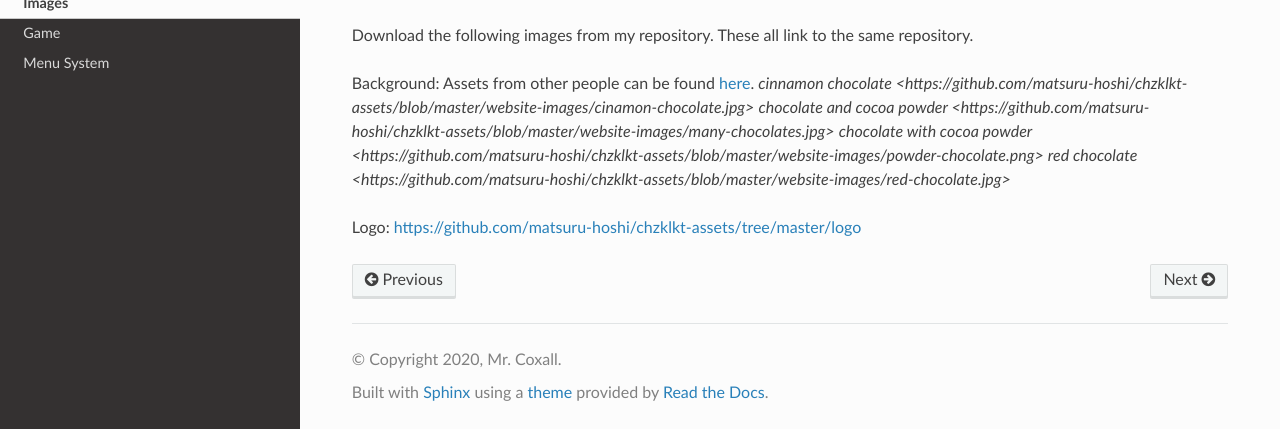
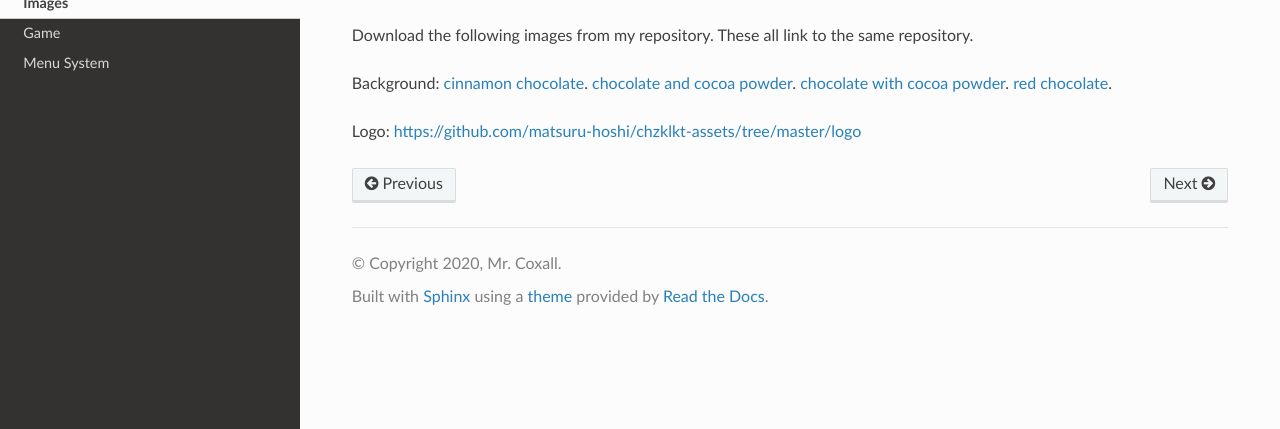
Before and after one commit to matsuru-hoshi/ICS3U-2019-Group11, a Sphinx documentation site: the page built from docs/image_bank/index.rst, in a window 1280 px wide and 900 px high, scrolled down 1305 px, cut to the strip 471-900 px from the top of the window. Built offline with Sphinx 7.4.7 and the Read the Docs theme 2.0.0, drawn with Linux system fonts in a browser that asks for light colours.

```diff
--- a/docs/image_bank/index.rst
+++ b/docs/image_bank/index.rst
@@ -47,11 +47,10 @@ Go to my github repository at the bottom for more variations.
 Download the following images from my repository. These all link to the same repository.
 
 Background:
-Assets from other people can be found `here <https://github.com/MotherTeresaHS/ICS3U-2019-Group0/tree/master/docs/image_bank>`_.
-`cinnamon chocolate <https://github.com/matsuru-hoshi/chzklkt-assets/blob/master/website-images/cinamon-chocolate.jpg>`
-`chocolate and cocoa powder <https://github.com/matsuru-hoshi/chzklkt-assets/blob/master/website-images/many-chocolates.jpg>`
-`chocolate with cocoa powder <https://github.com/matsuru-hoshi/chzklkt-assets/blob/master/website-images/powder-chocolate.png>`
-`red chocolate <https://github.com/matsuru-hoshi/chzklkt-assets/blob/master/website-images/red-chocolate.jpg>`
+`cinnamon chocolate <https://github.com/matsuru-hoshi/chzklkt-assets/blob/master/website-images/cinamon-chocolate.jpg>`_.
+`chocolate and cocoa powder <https://github.com/matsuru-hoshi/chzklkt-assets/blob/master/website-images/many-chocolates.jpg>`_.
+`chocolate with cocoa powder <https://github.com/matsuru-hoshi/chzklkt-assets/blob/master/website-images/powder-chocolate.png>`_.
+`red chocolate <https://github.com/matsuru-hoshi/chzklkt-assets/blob/master/website-images/red-chocolate.jpg>`_.
 
 Logo:
 https://github.com/matsuru-hoshi/chzklkt-assets/tree/master/logo
```
